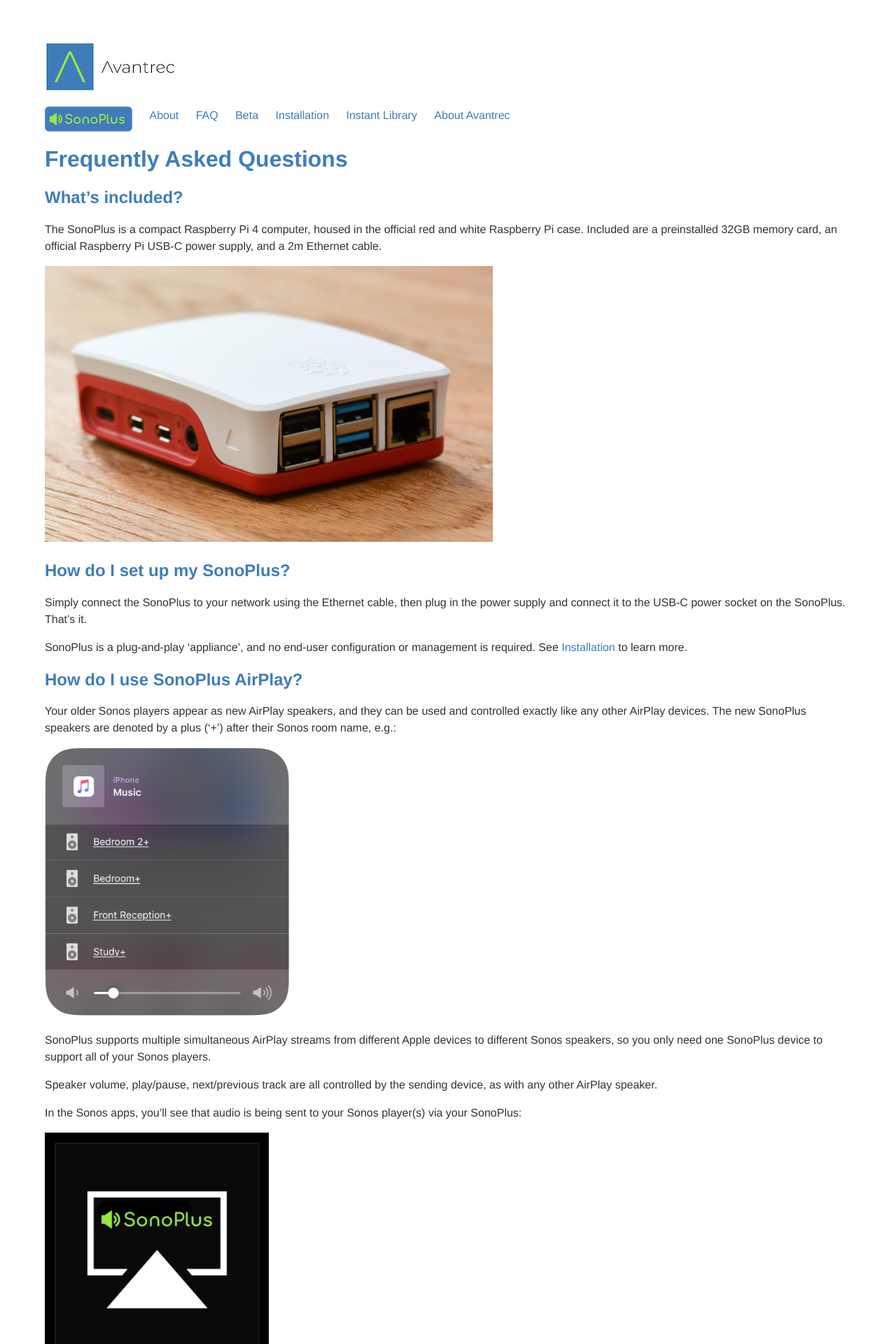
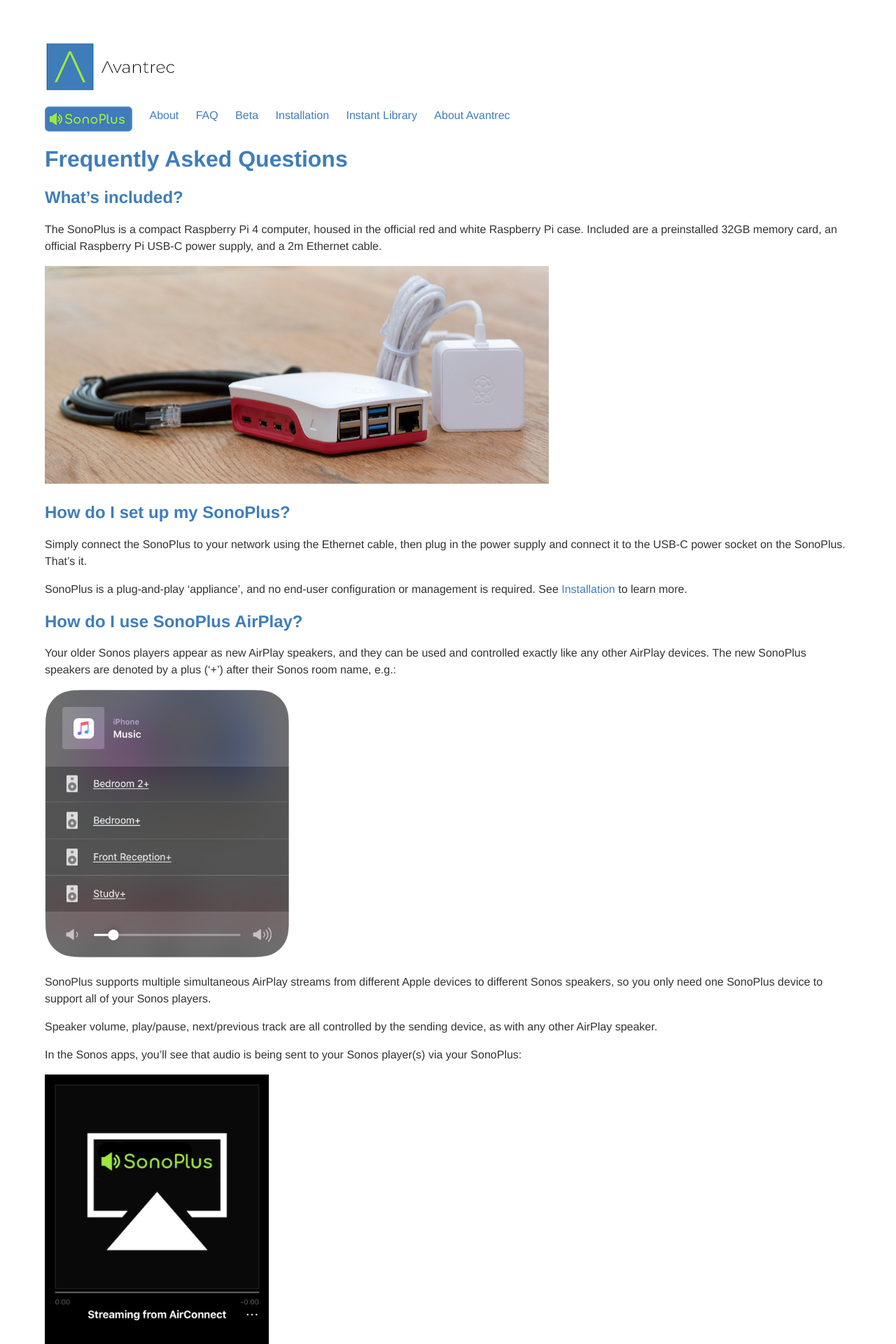
Before and after one commit to avantrec/avantrec.github.io, a Jekyll site: the page built from sonoplus/faq.md, in a window 1280 px wide. Shown: the top 1920 px of the page at 70% size. Built offline with Jekyll 4.4.1, drawn with Linux system fonts in a browser that asks for light colours.

Commit message:
Update the SonoPlus picture in the FAQ

```diff
--- a/sonoplus/faq.md
+++ b/sonoplus/faq.md
@@ -9,7 +9,7 @@
 
 The SonoPlus is a compact Raspberry Pi 4 computer, housed in the official red and white Raspberry Pi case. Included are a preinstalled 32GB memory card, an official Raspberry Pi USB-C power supply, and a 2m Ethernet cable.
 
-![SonoPlus](/images/20190831-DSC_8909-PClr.jpg)
+![SonoPlus](/images/20190831-DSC_8919-PClr-2.jpg)
 
 ## How do I set up my SonoPlus?
 
```
Also changed, not shown: images/20190831-DSC_8919-PClr-2.jpg (added).
